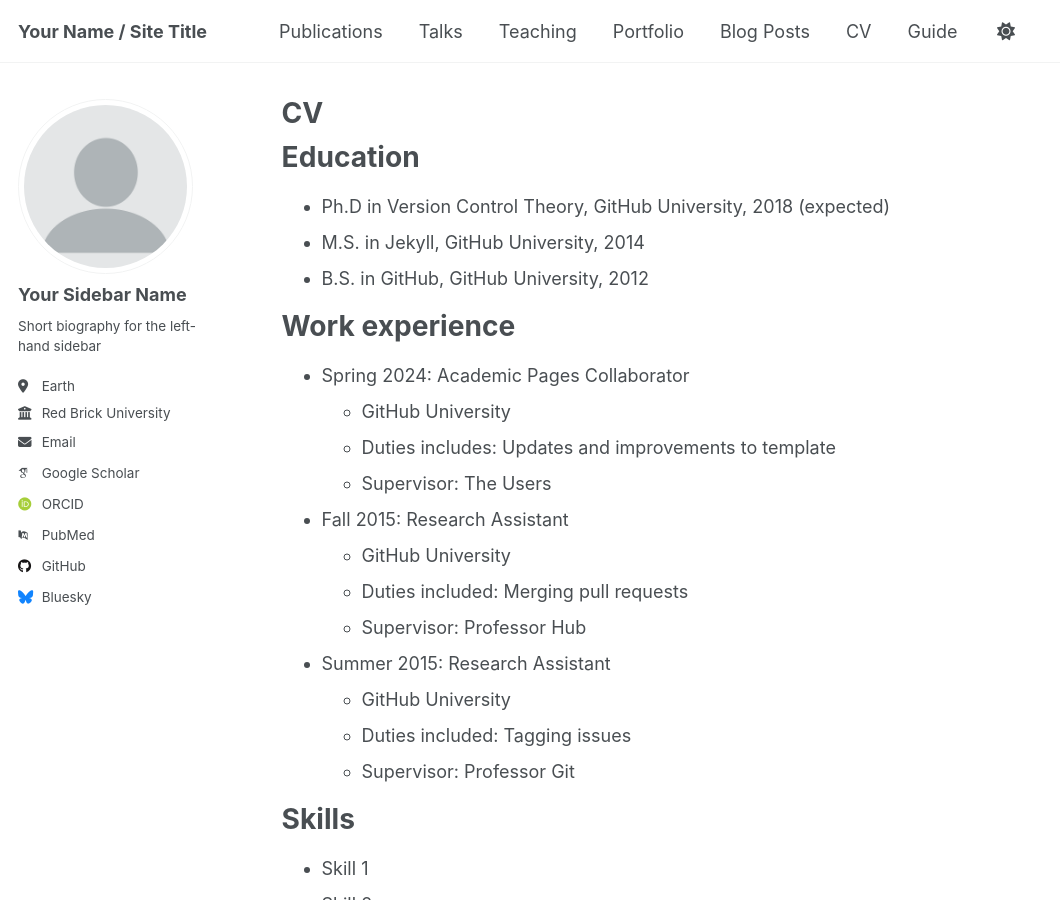
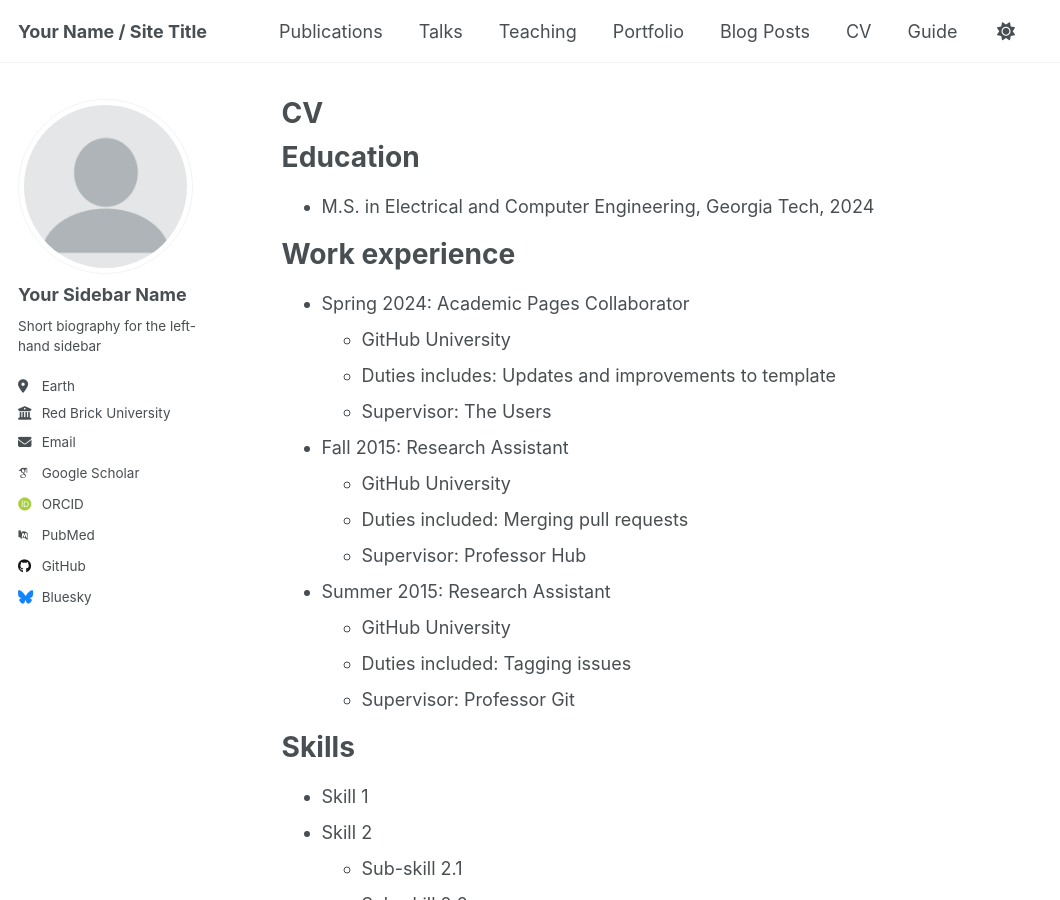
Before and after one commit to ichbinAlbertFan/ichbinAlbertFan.github.io, a Jekyll site: the page built from _pages/cv.md, in a window 1280 px wide and 900 px high. Shown: the whole window, without its empty margins (0-1060 px from the left). Built offline with Jekyll 4.4.1, drawn with Linux system fonts in a browser that asks for light colours; some web fonts are replaced; a script that is not in the unit is left out.

Commit message:
Update cv.md

```diff
--- a/_pages/cv.md
+++ b/_pages/cv.md
@@ -11,9 +11,7 @@ redirect_from:
 
 Education
 ======
-* Ph.D in Version Control Theory, GitHub University, 2018 (expected)
-* M.S. in Jekyll, GitHub University, 2014
-* B.S. in GitHub, GitHub University, 2012
+* M.S. in Electrical and Computer Engineering, Georgia Tech, 2024
 
 Work experience
 ======
```
